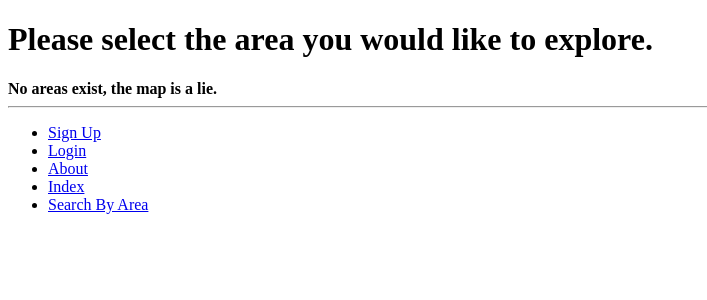
After one commit to Conal97/IT-Group-Project, a Django app: page /rango/areas/ in a window 1280 px wide. The commit adds this page. Shown: the top 300 px of the page, without its empty margins (0-707 px from the left). Run offline with Django 3.2, Linux system fonts and the light colour scheme; data that the repository does not hold is empty.

Commit message:
basic page details

```diff
--- a/rango/models.py
+++ b/rango/models.py
@@ -7,7 +7,7 @@ Max_Length = 128
 
 class Area(models.Model):
     name = models.CharField(max_length=Max_Length, unique = True)
-
+    slug = models.SlugField()
     def save(self, *args, **kwargs):
         self.slug = slugify(self.name)
         super(Area, self).save(*args, **kwargs)
@@ -25,7 +25,7 @@ class Munro(models.Model):
     difficulty = models.IntegerField(default = 0)
     elevation = models.IntegerField(default = 0)
     coordinates = models.CharField(max_length = Max_Length, default = "")
-    area = models.ForeignKey(Area, on_delete=models.CASCADE)
+    munroarea = models.ForeignKey(Area, on_delete=models.CASCADE)
 
     def save(self, *args, **kwargs):
         self.slug = slugify(self.name)
--- a/rango/urls.py
+++ b/rango/urls.py
@@ -13,4 +13,8 @@ urlpatterns = [
     #path('login/', views.user_login, name='login'),
     #path('logout/', views.user_logout, name='logout'),
     path('restricted/', views.restricted, name='restricted'),
+    path('area/<slug:area_name_slug>/',
+        views.show_area, name='show_area'),
+    path('areas/', views.area, name='areas'),
+    path('area/<slug:area_name_slug>/', views.show_area, name='show_area'),
 ]
--- a/rango/views.py
+++ b/rango/views.py
@@ -4,11 +4,33 @@ from typing import OrderedDict
 from django.core.exceptions import NON_FIELD_ERRORS
 from django.shortcuts import redirect, render
 from django.http import HttpResponse
-from rango.models import Category, Page
+from rango.models import Category, Page, Area, Munro
 from django.urls import reverse
 from django.contrib.auth import authenticate, login, logout
 from django.contrib.auth.decorators import login_required
 from datetime import datetime
+
+
+def area(request):
+    area_list = Area.objects.order_by('name')
+    context_dict = {}
+    context_dict['areas'] = area_list
+    context_dict['prompt'] = 'Please select the area you would like to explore.'
+    return render(request, 'rango/areas.html', context=context_dict)
+
+def show_area(request, area_name_slug):
+    context_dict = {}
+
+    try:
+        area = Area.objects.get(slug=area_name_slug)
+        munros = Munro.objects.filter(area = area)
+        context_dict['munros'] = munros
+        context_dict['area'] = area
+    except Area.DoesNotExist:
+        context_dict['area'] = None
+        context_dict['munros'] = None
+
+    return render(request, 'rango/show_area.html', context=context_dict)
 
 #helper func
 def get_server_side_cookie(request, cookie, default_val=None):
--- /dev/null
+++ b/templates/rango/areas.html
@@ -0,0 +1,15 @@
+{% extends 'rango/base.html' %}
+{% load staticfiles %}
+
+{% block body_block %}
+<h1>{{prompt}}</h1>
+    {% if areas %}
+    <ul>
+        {% for area in areas %}
+        <li><a href="{{ area.url }}">{{ area.name }}</a></li>
+        {% endfor %}
+    </ul>
+    {% else %}
+    <strong>No areas exist, the map is a lie.</strong>
+    {% endif %}
+{% endblock %}
--- a/templates/rango/base.html
+++ b/templates/rango/base.html
@@ -4,6 +4,7 @@
 {% load rango_template_tags %}
 
 <html>
+    <head>
         <title>
             Rango -
             {% block title_block %}
@@ -13,8 +14,8 @@
     </head>
     <body>
         <div>
-        {% block body_block %}
-        {% endblock %}
+            {% block body_block %}
+            {% endblock %}
         </div>
         <div>
             {% block sidebar_block %}
@@ -35,6 +36,7 @@
                 {% endif %}
                 <li><a href="{% url 'rango:about' %}">About</a></li>
                 <li><a href="{% url 'rango:index' %}">Index</a></li>
+                <li><a href="{% url 'rango:areas' %}">Search By Area</a></li>
             </ul>
         </div>
     </body>
--- a/templates/rango/index.html
+++ b/templates/rango/index.html
@@ -26,7 +26,7 @@
         <ul>
         {%for munro in munros%}
             <li>
-                <a href="{% url 'rango:show_category' category.slug %}">{{ category.name }}</a>
+                <a href="/rango/area/{{ area.slug }}/">{{ area.name }}</a>
             </li>
         {% endfor %}
         </ul>
```
Also changed, not shown: rango/templatetags/rango_template_tags.py (+4 -4 lines), templates/rango/show_areas.html (added, +20 -0 lines), rango/migrations/0008_auto_20210802_2045.py (added).
